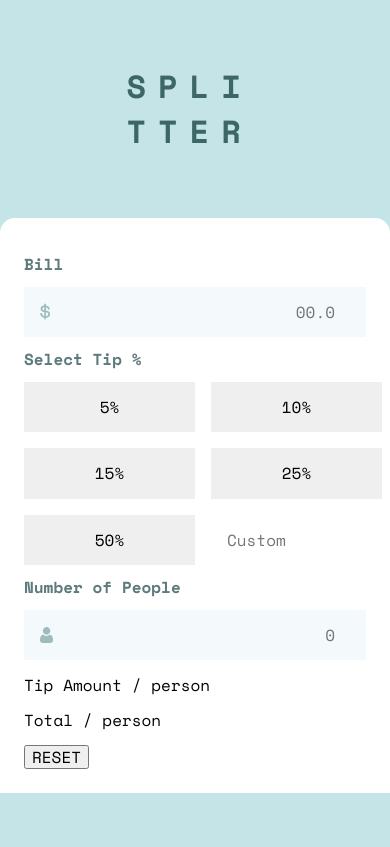
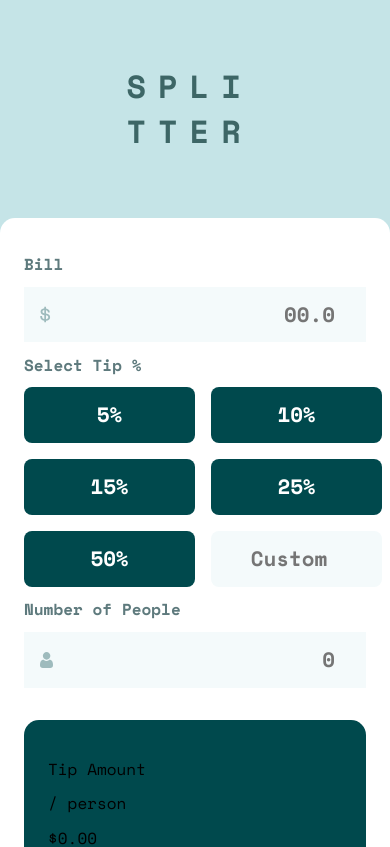
Before and after one commit to gtarrojo/tip-calculator-component, an Angular app: page / in a window 390 px wide. Shown: the top 847 px of the page. Built offline with nearby package versions, Linux system fonts and the light colour scheme.

Commit message:
almost done mobile styling

```diff
--- a/src/app/tip_calculator/tip-calculator/tip-calculator.component.css
+++ b/src/app/tip_calculator/tip-calculator/tip-calculator.component.css
@@ -21,18 +21,22 @@
   width: 100%;
   margin: 0 auto;
   display: block;
+  font-size: 1.3rem;
+  font-weight: 700;
+}
+
+.calculator__input--bill,
+.calculator__input--people {
+  background-repeat: no-repeat;
+  background-position: 16px center;
 }
 
 .calculator__input--bill {
   background-image: url(/icon-dollar.svg);
-  background-repeat: no-repeat;
-  background-position: 16px center;
 }
 
 .calculator__input--people {
   background-image: url(/icon-person.svg);
-  background-repeat: no-repeat;
-  background-position: 16px center;
 }
 
 .calculator__tip {
@@ -47,4 +51,35 @@
 .calculator__tip__input {
   padding: 1rem;
   border: none;
+  border-radius: 8px;
+  font-size: 1.3rem;
+  font-weight: 600;
 }
+
+.calculator__tip__input {
+  background-color: var(--grey-50);
+  text-align: center;
+}
+
+.calculator__tip__btn {
+  background-color: var(--green-900);
+  color: white;
+
+  transition: transform 0.2s;
+}
+
+.calculator__tip__btn:hover,
+.calculator__tip__btn:focus {
+  background-color: var(--green-400);
+  color: var(--green-900);
+  transform: scale(98%);
+}
+
+/* calculator result  */
+
+.calculator__result {
+  background-color: var(--green-900);
+  padding: 1.5rem;
+  border-radius: 15px;
+  margin-top: 2rem;
+}
--- a/src/app/tip_calculator/tip-calculator/tip-calculator.component.html
+++ b/src/app/tip_calculator/tip-calculator/tip-calculator.component.html
@@ -30,14 +30,20 @@
       placeholder="0"
     />
   </div>
-  <div>
-    <div>
-      <p>Tip Amount <span>/ person</span></p>
-      <p></p>
+  <div class="calculator__result">
+    <div class="calculator__result__tip">
+      <div class="calculator__result__text">
+        <p>Tip Amount</p>
+        <p>/ person</p>
+      </div>
+      <p>$0.00</p>
     </div>
-    <div>
-      <p>Total <span>/ person</span></p>
-      <p></p>
+    <div class="calculator__result__total">
+      <div>
+        <p>Total</p>
+        <p>/ person</p>
+      </div>
+      <p>$0.00</p>
     </div>
     <button type="button">RESET</button>
   </div>
```
